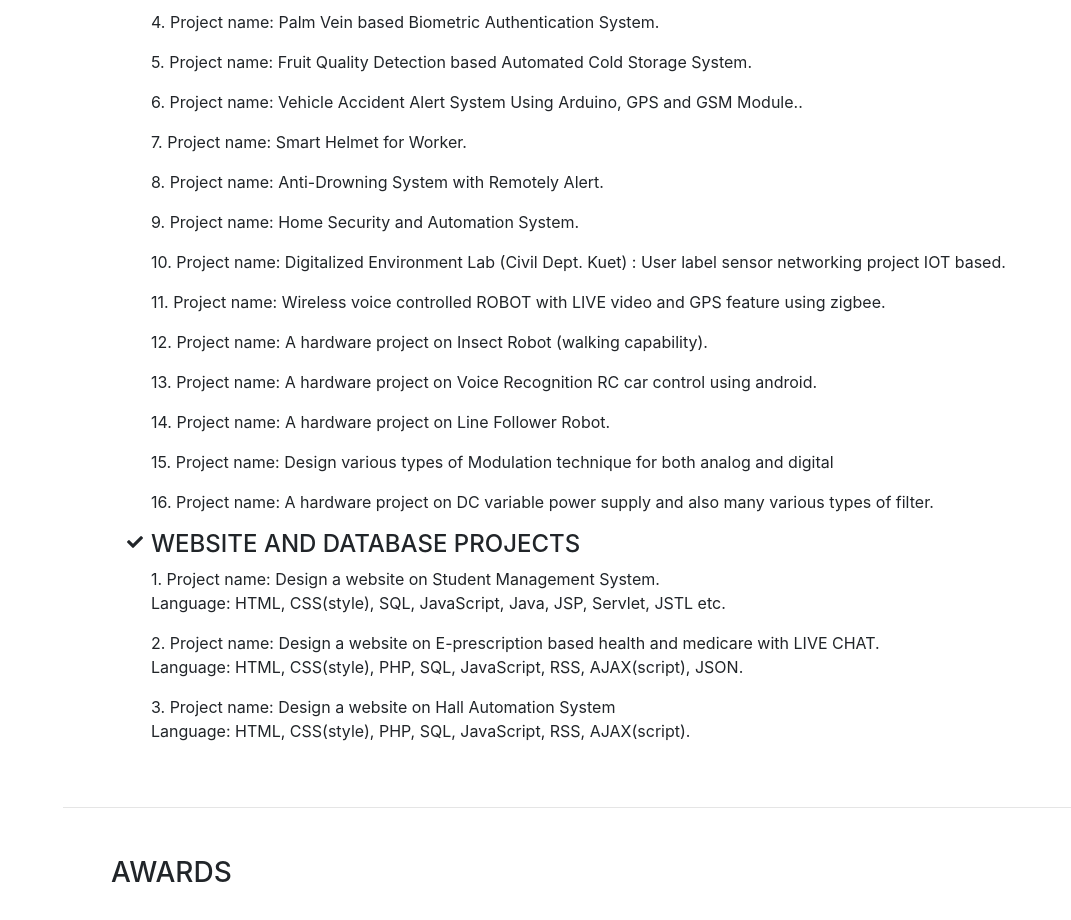
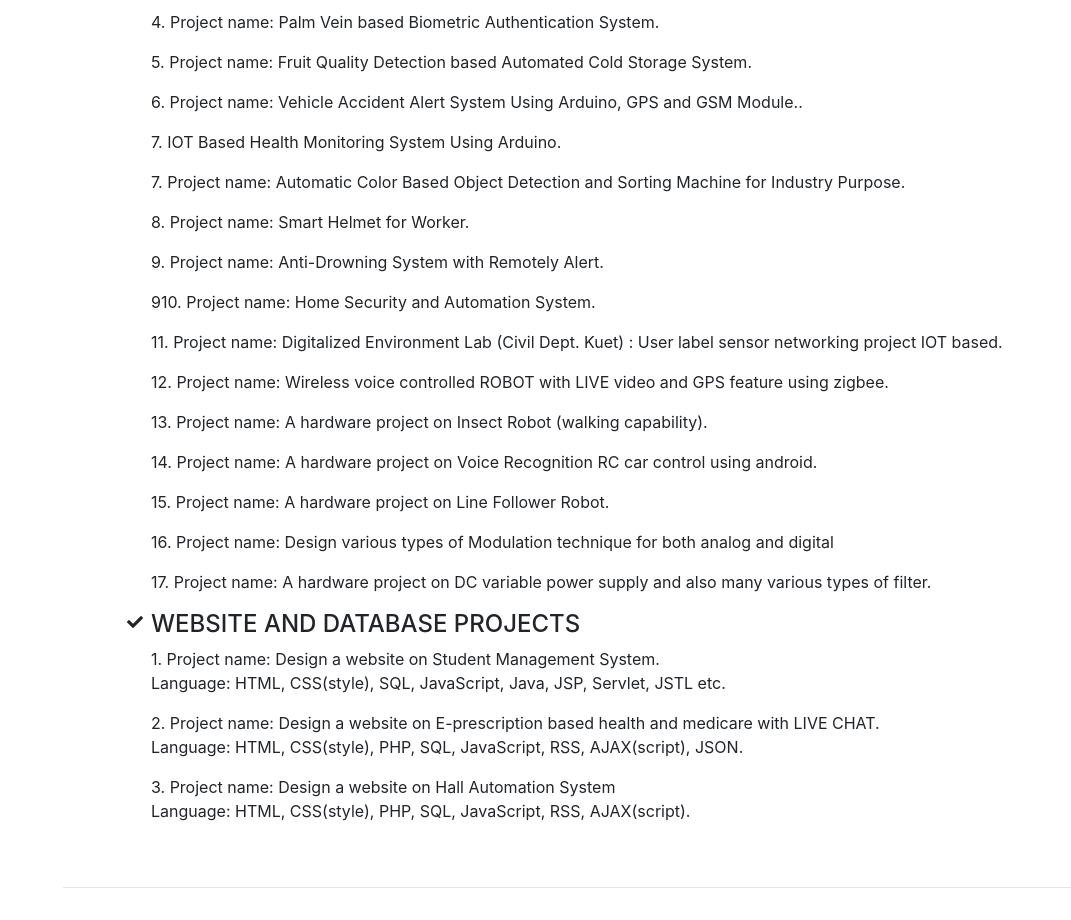
Before and after one commit to khaledmohammedsaifuddin/Profile, a website with bundled scripts: page index.html in a window 1280 px wide. Shown: the part 4280-5200 px from the top of the page, without its empty margins (209-1280 px from the left). Built offline with nearby package versions, Linux system fonts and the light colour scheme; a web font is replaced by a local one.

Commit message:
updated
updated

```diff
--- a/index.html
+++ b/index.html
@@ -220,21 +220,24 @@ Simulation Tool: Proteus, Packet Tracer, Wireshark, Microwind, CST, Labview, Net
 <p>4. Project name: Palm Vein based Biometric Authentication System.</p>
 <p>5. Project name: Fruit Quality Detection based Automated Cold Storage System.</p>
 <p>6. Project name: Vehicle Accident Alert System Using Arduino, GPS and GSM Module..</p>
-<p>7. Project name: Smart Helmet for Worker.</p>
-<p>8. Project name: Anti-Drowning System with Remotely Alert.</p>
-<p>9. Project name: Home Security and Automation System.</p>
+<p>7. IOT Based Health Monitoring System Using Arduino.</p>
 
-<p>10. Project name: Digitalized Environment Lab (Civil Dept. Kuet) : User label
+<p>7. Project name: Automatic Color Based Object Detection and Sorting Machine for Industry Purpose.</p>
+<p>8. Project name: Smart Helmet for Worker.</p>
+<p>9. Project name: Anti-Drowning System with Remotely Alert.</p>
+<p>910. Project name: Home Security and Automation System.</p>
+
+<p>11. Project name: Digitalized Environment Lab (Civil Dept. Kuet) : User label
 sensor networking project IOT based.</p>
-<p>11. Project name: Wireless voice controlled ROBOT with LIVE video and GPS
+<p>12. Project name: Wireless voice controlled ROBOT with LIVE video and GPS
 feature using zigbee.</p>
-<p>12. Project name: A hardware project on Insect Robot (walking capability). </P>
-<p>13. Project name: A hardware project on Voice Recognition RC car control using
+<p>13. Project name: A hardware project on Insect Robot (walking capability). </P>
+<p>14. Project name: A hardware project on Voice Recognition RC car control using
 android.</p>
-<p>14. Project name: A hardware project on Line Follower Robot.</p>
-<p>15. Project name: Design various types of Modulation technique for both analog
+<p>15. Project name: A hardware project on Line Follower Robot.</p>
+<p>16. Project name: Design various types of Modulation technique for both analog
 and digital</p>
-<p>16. Project name: A hardware project on DC variable power supply and also
+<p>17. Project name: A hardware project on DC variable power supply and also
 many various types of filter.</p>
 <li><i class="fa-li fa fa-check"></i>
 <h4>Website and Database Projects</h4></li>
```
